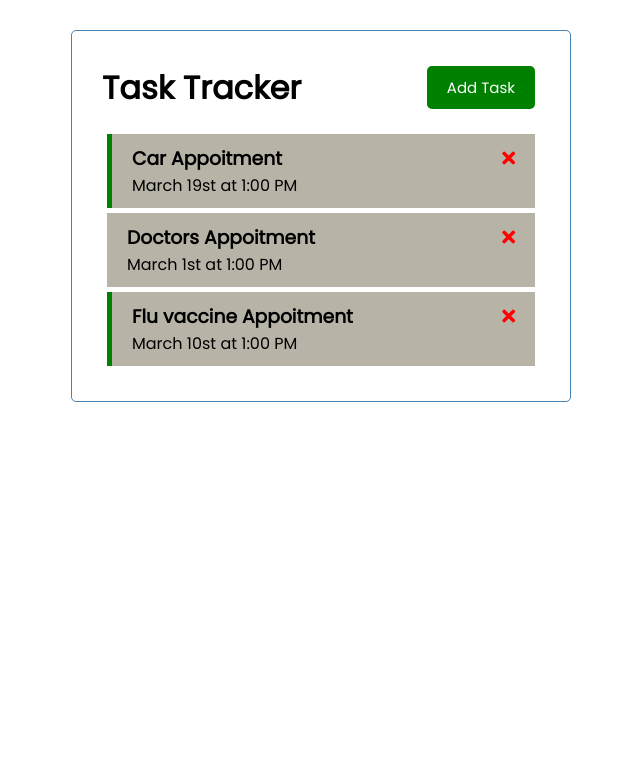
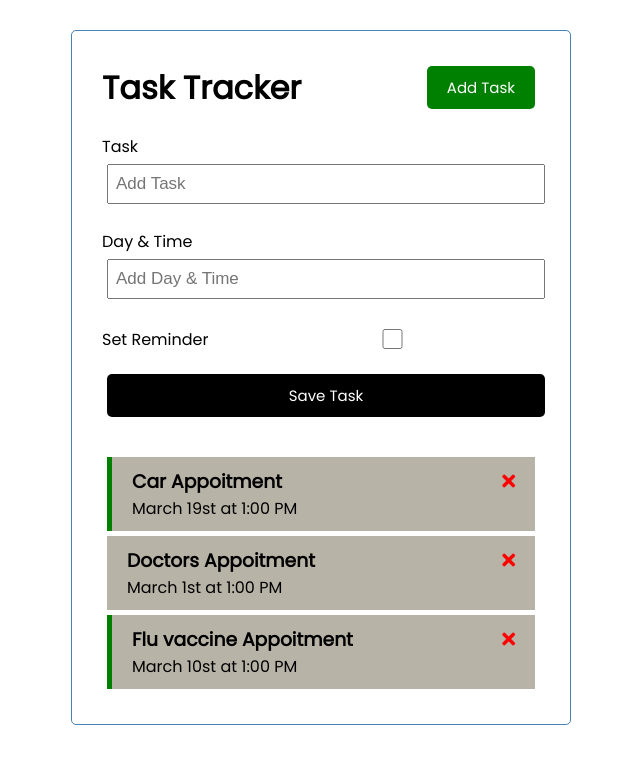
Before and after one commit to silam/VueTaskTracker, a Vue app: page / in a window 1280 px wide. Shown: the top 764 px of the page, without its empty margins (319-959 px from the left). Built offline with nearby package versions, Linux system fonts and the light colour scheme.

Commit message:
Add task

```diff
--- a/src/App.vue
+++ b/src/App.vue
@@ -1,7 +1,13 @@
 <template>
 <div class="container" >
    <Header title="Task Tracker" />
+
+   <AddTask @add-task="addTask" />
+
    <Tasks   @toggle-reminder="toggleReminder" @delete-task="deleteTask"     :tasks="tasks"></Tasks>
+
+
+
 </div>
 
 </template>
@@ -9,6 +15,7 @@
 <script>
 import Header from './components/Header.vue'
 import Tasks from './components/Tasks.vue'
+import AddTask from './components/AddTask.vue'
 
 
 
@@ -16,7 +23,8 @@
   name: 'App',
   components: {
     Header,
-    Tasks
+    Tasks,
+    AddTask
   },
   data() {
         return {
@@ -24,6 +32,11 @@
         }
     },
   methods: {
+
+
+      addTask(task) {
+        this.tasks = [...this.tasks, task]
+        },
       deleteTask(id) {
           if ( confirm('Are you sure?') )
           {
--- /dev/null
+++ b/src/components/AddTask.vue
@@ -0,0 +1,111 @@
+<template>
+
+    <form @submit="onSubmit" class="add-form">
+
+    <div class="form-control">
+      <label>Task</label>
+
+      <input type="text" v-model="text" name="text" placeholder="Add Task" />
+    </div>
+
+    <div class="form-control">
+      <label>Day & Time</label>
+
+      <input
+        type="text"
+        v-model="day"
+        name="day"
+        placeholder="Add Day & Time"
+      />
+    </div>
+
+
+    <div class="form-control form-control-check">
+      <label>Set Reminder</label>
+
+      <input type="checkbox" v-model="reminder" name="reminder" />
+    </div>
+
+
+
+    <input type="submit" value="Save Task" class="btn btn-block" />
+  </form>
+</template>
+
+
+<script>
+
+export default {
+
+    name: 'AddTask',
+    data() {
+        return {
+
+            text: '',
+            day: '',
+            reminder: false,
+
+            }
+    },
+    methods: {
+        onSubmit(e) {
+            e.preventDefault()
+
+
+            if (!this.text) {
+                    alert('Please enter a task')
+                    return
+                }
+
+
+            const newTask = {
+                    id: Math.floor(Math.random() * 100000),
+                    text: this.text,
+                    day: this.day,
+                    reminder: this.reminder
+                }
+
+            this.$emit('add-task', newTask);
+
+            this.text = ''
+            this.day = ''
+            this.reminder = false
+        }
+        }
+}
+
+</script>
+
+
+
+
+<style scoped>
+.add-form {
+  margin-bottom: 40px;
+}
+.form-control {
+  margin: 20px 0;
+}
+.form-control label {
+  display: block;
+}
+.form-control input {
+  width: 100%;
+  height: 40px;
+  margin: 5px;
+  padding: 3px 7px;
+  font-size: 17px;
+}
+.form-control-check {
+  display: flex;
+  align-items: center;
+  justify-content: space-between;
+}
+.form-control-check label {
+  flex: 1;
+}
+.form-control-check input {
+  flex: 2;
+  height: 20px;
+}
+</style>
```
